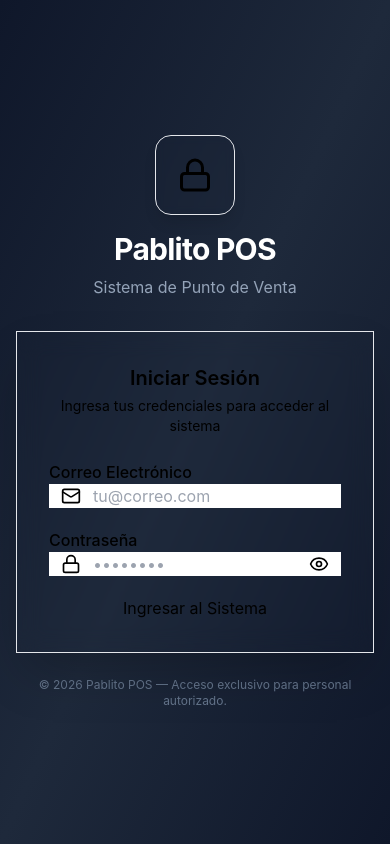
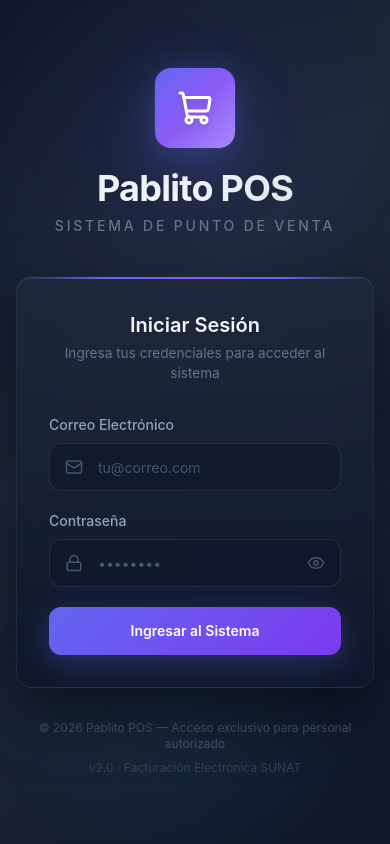
Before and after one commit to dppablito4-oss/pablitopos, a React (Vite) app in the folder pablito-pos-web/: page /#/login in a window 390 px wide. Built offline with nearby package versions, Linux system fonts and the light colour scheme; no server answers.

Commit message:
feat: create login page with authentication handling and responsive UI

```diff
--- a/pablito-pos-web/src/pages/Login.jsx
+++ b/pablito-pos-web/src/pages/Login.jsx
@@ -1,7 +1,7 @@
 import { useState } from 'react';
 import { Navigate } from 'react-router-dom';
 import { useAuth } from '../hooks/useAuth';
-import { Lock, Mail, Eye, EyeOff, AlertCircle } from 'lucide-react';
+import { Lock, Mail, Eye, EyeOff, AlertCircle, ShoppingCart } from 'lucide-react';
 
 const Login = () => {
   const { user, signIn } = useAuth();
@@ -35,97 +35,198 @@ const Login = () => {
   };
 
   return (
-    <div className="min-h-screen flex items-center justify-center bg-gradient-to-br from-slate-900 via-slate-800 to-slate-900 p-4">
-      {/* Fondo decorativo */}
+    <div className="min-h-screen flex items-center justify-center p-4 relative overflow-hidden"
+      style={{ background: 'linear-gradient(135deg, #0f172a 0%, #1e293b 40%, #0f172a 100%)' }}>
+
+      {/* Animated background orbs */}
       <div className="absolute inset-0 overflow-hidden pointer-events-none">
-        <div className="absolute -top-40 -right-40 w-80 h-80 bg-primary/10 rounded-full blur-3xl"></div>
-        <div className="absolute -bottom-40 -left-40 w-80 h-80 bg-secondary/10 rounded-full blur-3xl"></div>
+        <div className="absolute w-[500px] h-[500px] rounded-full opacity-[0.07]"
+          style={{
+            background: 'radial-gradient(circle, #6366f1, transparent 70%)',
+            top: '-10%', right: '-5%',
+            animation: 'float 8s ease-in-out infinite'
+          }} />
+        <div className="absolute w-[400px] h-[400px] rounded-full opacity-[0.05]"
+          style={{
+            background: 'radial-gradient(circle, #22d3ee, transparent 70%)',
+            bottom: '-10%', left: '-5%',
+            animation: 'float 10s ease-in-out infinite reverse'
+          }} />
+        <div className="absolute w-[300px] h-[300px] rounded-full opacity-[0.04]"
+          style={{
+            background: 'radial-gradient(circle, #a78bfa, transparent 70%)',
+            top: '50%', left: '50%', transform: 'translate(-50%, -50%)',
+            animation: 'float 12s ease-in-out infinite'
+          }} />
+        {/* Grid pattern */}
+        <div className="absolute inset-0 opacity-[0.03]"
+          style={{
+            backgroundImage: 'linear-gradient(rgba(255,255,255,0.1) 1px, transparent 1px), linear-gradient(90deg, rgba(255,255,255,0.1) 1px, transparent 1px)',
+            backgroundSize: '60px 60px'
+          }} />
       </div>
 
       <div className="relative w-full max-w-md">
-        {/* Logo y título */}
-        <div className="text-center mb-8">
-          <div className="inline-flex items-center justify-center w-20 h-20 rounded-2xl bg-primary/20 backdrop-blur-sm border border-primary/30 mb-4 shadow-lg shadow-primary/20">
-            <Lock size={36} className="text-primary" />
+        {/* Logo area */}
+        <div className="text-center mb-10">
+          <div className="inline-flex items-center justify-center w-20 h-20 rounded-2xl mb-5 relative"
+            style={{
+              background: 'linear-gradient(135deg, #6366f1 0%, #8b5cf6 50%, #a78bfa 100%)',
+              boxShadow: '0 20px 60px rgba(99, 102, 241, 0.3), 0 0 0 1px rgba(99, 102, 241, 0.1)',
+            }}>
+            <ShoppingCart size={36} className="text-white drop-shadow-lg" />
+            {/* Glow ring */}
+            <div className="absolute inset-0 rounded-2xl"
+              style={{
+                boxShadow: '0 0 30px rgba(99, 102, 241, 0.4)',
+                animation: 'pulse-glow 3s ease-in-out infinite'
+              }} />
           </div>
-          <h1 className="text-3xl font-bold text-white tracking-tight">
+          <h1 className="text-4xl font-bold tracking-tight mb-2"
+            style={{
+              background: 'linear-gradient(135deg, #e2e8f0 0%, #f8fafc 50%, #cbd5e1 100%)',
+              WebkitBackgroundClip: 'text',
+              WebkitTextFillColor: 'transparent',
+              fontFamily: "'Inter', 'Segoe UI', system-ui, sans-serif",
+              letterSpacing: '-0.02em'
+            }}>
             Pablito POS
           </h1>
-          <p className="text-slate-400 mt-2">Sistema de Punto de Venta</p>
+          <p className="text-sm tracking-widest uppercase font-medium"
+            style={{ color: '#64748b', letterSpacing: '0.2em' }}>
+            Sistema de Punto de Venta
+          </p>
         </div>
 
-        {/* Card de login */}
-        <div className="card bg-base-100/95 backdrop-blur-md shadow-2xl border border-base-300/50">
-          <div className="card-body p-8">
-            <h2 className="text-xl font-semibold text-center mb-1">Iniciar Sesión</h2>
-            <p className="text-base-content/50 text-sm text-center mb-6">
+        {/* Login card */}
+        <div className="rounded-2xl border overflow-hidden"
+          style={{
+            background: 'linear-gradient(180deg, rgba(30, 41, 59, 0.8) 0%, rgba(15, 23, 42, 0.9) 100%)',
+            borderColor: 'rgba(148, 163, 184, 0.1)',
+            backdropFilter: 'blur(20px)',
+            boxShadow: '0 25px 60px rgba(0, 0, 0, 0.5), inset 0 1px 0 rgba(255, 255, 255, 0.05)'
+          }}>
+
+          {/* Accent line at top */}
+          <div className="h-[2px]" style={{ background: 'linear-gradient(90deg, transparent, #6366f1, #8b5cf6, #6366f1, transparent)' }} />
+
+          <div className="p-8 sm:p-10">
+            <h2 className="text-xl font-semibold text-center mb-1" style={{ color: '#f1f5f9' }}>
+              Iniciar Sesión
+            </h2>
+            <p className="text-center mb-8" style={{ color: '#64748b', fontSize: '0.85rem' }}>
               Ingresa tus credenciales para acceder al sistema
             </p>
 
             {error && (
-              <div className="alert alert-error text-sm mb-4 py-3">
-                <AlertCircle size={18} />
-                <span>{error}</span>
+              <div className="flex items-center gap-3 px-4 py-3 rounded-xl mb-6"
+                style={{
+                  background: 'rgba(239, 68, 68, 0.1)',
+                  border: '1px solid rgba(239, 68, 68, 0.2)',
+                  color: '#fca5a5'
+                }}>
+                <AlertCircle size={18} style={{ color: '#f87171', flexShrink: 0 }} />
+                <span className="text-sm">{error}</span>
               </div>
             )}
 
             <form onSubmit={handleSubmit} className="space-y-5">
               {/* Email */}
-              <div className="form-control">
-                <label className="label">
-                  <span className="label-text font-medium">Correo Electrónico</span>
+              <div>
+                <label className="block text-sm font-medium mb-2" style={{ color: '#94a3b8' }}>
+                  Correo Electrónico
                 </label>
-                <div className="relative">
-                  <Mail className="absolute left-3 top-1/2 -translate-y-1/2 text-base-content/40" size={20} />
+                <div className="relative group">
+                  <Mail className="absolute left-4 top-1/2 -translate-y-1/2 transition-colors" size={18}
+                    style={{ color: '#475569' }} />
                   <input
                     type="email"
                     required
                     placeholder="tu@correo.com"
                     value={email}
                     onChange={(e) => setEmail(e.target.value)}
-                    className="input input-bordered w-full pl-11"
                     autoComplete="email"
+                    className="w-full h-12 pl-12 pr-4 rounded-xl text-sm outline-none transition-all duration-200"
+                    style={{
+                      background: 'rgba(15, 23, 42, 0.6)',
+                      border: '1px solid rgba(148, 163, 184, 0.15)',
+                      color: '#e2e8f0',
+                    }}
+                    onFocus={(e) => {
+                      e.target.style.borderColor = 'rgba(99, 102, 241, 0.5)';
+                      e.target.style.boxShadow = '0 0 0 3px rgba(99, 102, 241, 0.1)';
+                    }}
+                    onBlur={(e) => {
+                      e.target.style.borderColor = 'rgba(148, 163, 184, 0.15)';
+                      e.target.style.boxShadow = 'none';
+                    }}
                   />
                 </div>
               </div>
 
               {/* Password */}
-              <div className="form-control">
-                <label className="label">
-                  <span className="label-text font-medium">Contraseña</span>
+              <div>
+                <label className="block text-sm font-medium mb-2" style={{ color: '#94a3b8' }}>
+                  Contraseña
                 </label>
-                <div className="relative">
-                  <Lock className="absolute left-3 top-1/2 -translate-y-1/2 text-base-content/40" size={20} />
+                <div className="relative group">
+                  <Lock className="absolute left-4 top-1/2 -translate-y-1/2 transition-colors" size={18}
+                    style={{ color: '#475569' }} />
                   <input
                     type={showPassword ? 'text' : 'password'}
                     required
                     placeholder="••••••••"
                     value={password}
                     onChange={(e) => setPassword(e.target.value)}
-                    className="input input-bordered w-full pl-11 pr-11"
                     autoComplete="current-password"
+                    className="w-full h-12 pl-12 pr-12 rounded-xl text-sm outline-none transition-all duration-200"
+                    style={{
+                      background: 'rgba(15, 23, 42, 0.6)',
+                      border: '1px solid rgba(148, 163, 184, 0.15)',
+                      color: '#e2e8f0',
+                    }}
+                    onFocus={(e) => {
+                      e.target.style.borderColor = 'rgba(99, 102, 241, 0.5)';
+                      e.target.style.boxShadow = '0 0 0 3px rgba(99, 102, 241, 0.1)';
+                    }}
+                    onBlur={(e) => {
+                      e.target.style.borderColor = 'rgba(148, 163, 184, 0.15)';
+                      e.target.style.boxShadow = 'none';
+                    }}
                   />
                   <button
                     type="button"
                     onClick={() => setShowPassword(!showPassword)}
-                    className="absolute right-3 top-1/2 -translate-y-1/2 text-base-content/40 hover:text-base-content transition-colors"
+                    className="absolute right-4 top-1/2 -translate-y-1/2 transition-colors hover:opacity-80"
+                    style={{ color: '#475569' }}
                     tabIndex={-1}
                   >
-                    {showPassword ? <EyeOff size={20} /> : <Eye size={20} />}
+                    {showPassword ? <EyeOff size={18} /> : <Eye size={18} />}
                   </button>
                 </div>
               </div>
 
-              {/* Botón de login */}
+              {/* Submit button */}
               <button
                 type="submit"
-                className="btn btn-primary w-full text-base"
                 disabled={loading}
+                className="w-full h-12 rounded-xl font-semibold text-sm text-white transition-all duration-300 relative overflow-hidden group"
+                style={{
+                  background: loading
+                    ? 'rgba(99, 102, 241, 0.4)'
+                    : 'linear-gradient(135deg, #6366f1 0%, #7c3aed 100%)',
+                  boxShadow: loading ? 'none' : '0 8px 30px rgba(99, 102, 241, 0.3)',
+                }}
+                onMouseEnter={(e) => { if (!loading) e.target.style.boxShadow = '0 12px 40px rgba(99, 102, 241, 0.45)'; }}
+                onMouseLeave={(e) => { if (!loading) e.target.style.boxShadow = '0 8px 30px rgba(99, 102, 241, 0.3)'; }}
               >
                 {loading ? (
-                  <span className="loading loading-spinner loading-sm"></span>
+                  <span className="flex items-center justify-center gap-2">
+                    <span className="w-5 h-5 border-2 border-white/30 border-t-white rounded-full animate-spin" />
+                    Verificando...
+                  </span>
                 ) : (
-                  'Ingresar al Sistema'
+                  <span className="relative z-10">Ingresar al Sistema</span>
                 )}
               </button>
             </form>
@@ -133,10 +234,30 @@ const Login = () => {
         </div>
 
         {/* Footer */}
-        <p className="text-center text-slate-500 text-xs mt-6">
-          © {new Date().getFullYear()} Pablito POS — Acceso exclusivo para personal autorizado.
-        </p>
+        <div className="text-center mt-8 space-y-2">
+          <p className="text-xs" style={{ color: '#475569' }}>
+            © {new Date().getFullYear()} Pablito POS — Acceso exclusivo para personal autorizado
+          </p>
+          <p className="text-xs" style={{ color: '#334155' }}>
+            v2.0 · Facturación Electrónica SUNAT
+          </p>
+        </div>
       </div>
+
+      {/* Animations */}
+      <style>{`
+        @keyframes float {
+          0%, 100% { transform: translateY(0px); }
+          50% { transform: translateY(-30px); }
+        }
+        @keyframes pulse-glow {
+          0%, 100% { opacity: 0.4; }
+          50% { opacity: 0.8; }
+        }
+        input::placeholder {
+          color: #475569 !important;
+        }
+      `}</style>
     </div>
   );
 };
```
